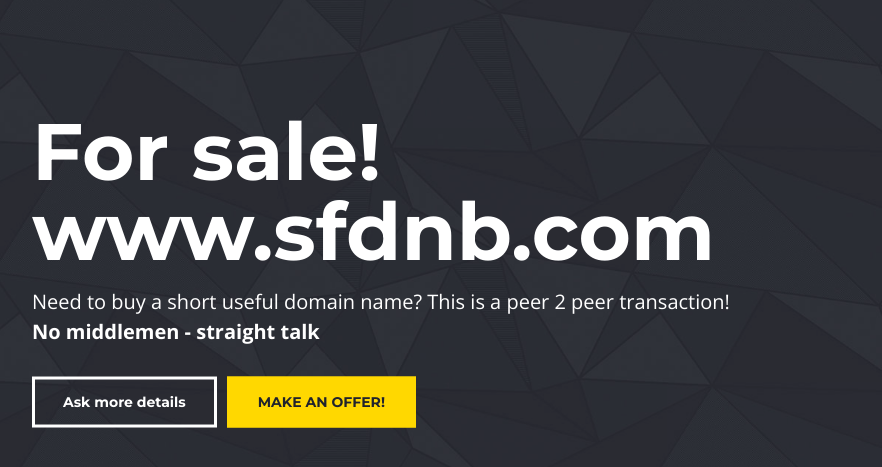
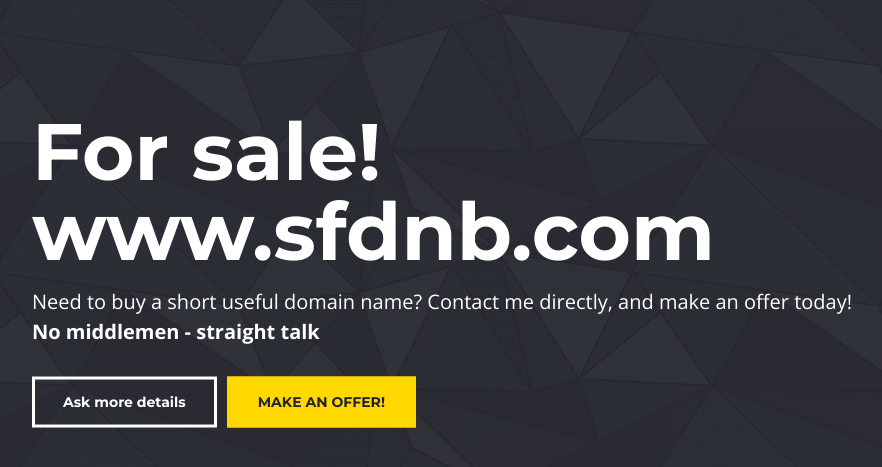
Before and after one commit to rightisleft/sfdnb, a plain HTML site: page index.html in a window 1280 px wide. Shown: the part 127-594 px from the top of the page, without its empty margins (96-978 px from the left). Drawn offline with nearby package versions, Linux system fonts and the light colour scheme.

```diff
--- a/index.html
+++ b/index.html
@@ -16,7 +16,7 @@
 
 			<div class="content ">
 				<h1>For sale!<br>www.sfdnb.com</h1>
-				<p>Need to buy a short useful domain name? This is a peer 2 peer transaction!<br>
+				<p>Need to buy a short useful domain name? Contact me directly, and make an offer today!<br>
 					<strong>No middlemen - straight talk</strong>
 				</p>
 
```
